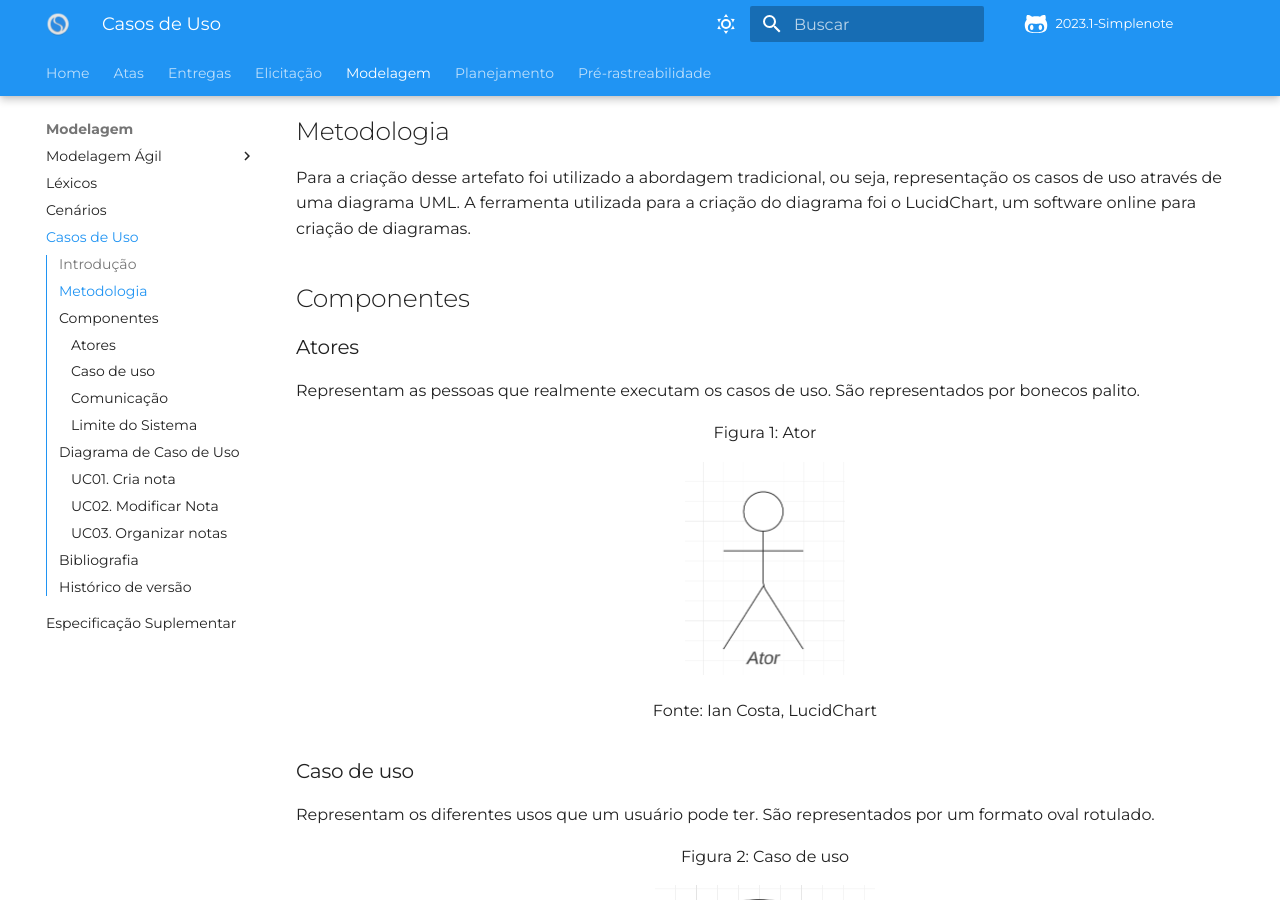
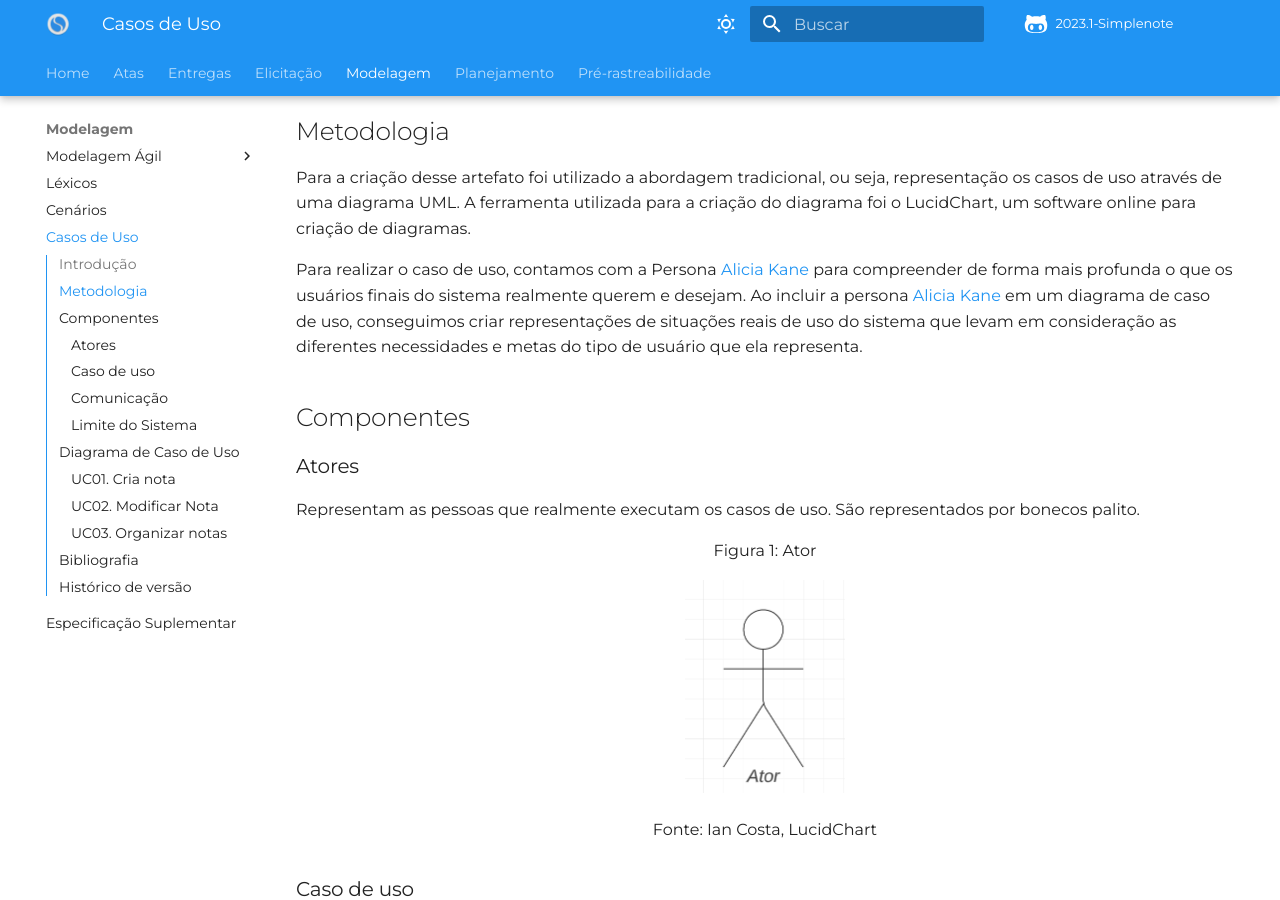
Before and after one commit to Requisitos-de-Software/2023.1-Simplenote, an MkDocs documentation site: the page built from docs/modelagem/casos_de_uso.md, in a window 1280 px wide and 900 px high, scrolled down 333 px. Built offline with MkDocs 1.6.1 and Material for MkDocs 9.7.7, drawn with Linux system fonts in a browser that asks for light colours; some web fonts are replaced; comment, search, counter and statistics services are not loaded.

Commit message:
update topico 16

```diff
--- a/docs/modelagem/casos_de_uso.md
+++ b/docs/modelagem/casos_de_uso.md
@@ -5,6 +5,8 @@ Um diagrama de casos de uso é uma representação visual que descreve as intera
 
 ## Metodologia
 Para a criação desse artefato foi utilizado a abordagem tradicional, ou seja, representação os casos de uso através de uma diagrama UML. A ferramenta utilizada para a criação do diagrama foi o LucidChart, um software online para criação de diagramas.
+
+Para realizar o caso de uso, contamos com a Persona [Alicia Kane](../elicitacao/personas.md) para compreender de forma mais profunda o que os usuários finais do sistema realmente querem e desejam. Ao incluir a persona [Alicia Kane](../elicitacao/personas.md) em um diagrama de caso de uso, conseguimos criar representações de situações reais de uso do sistema que levam em consideração as diferentes necessidades e metas do tipo de usuário que ela representa.
 
 ## Componentes
 ### Atores
```
